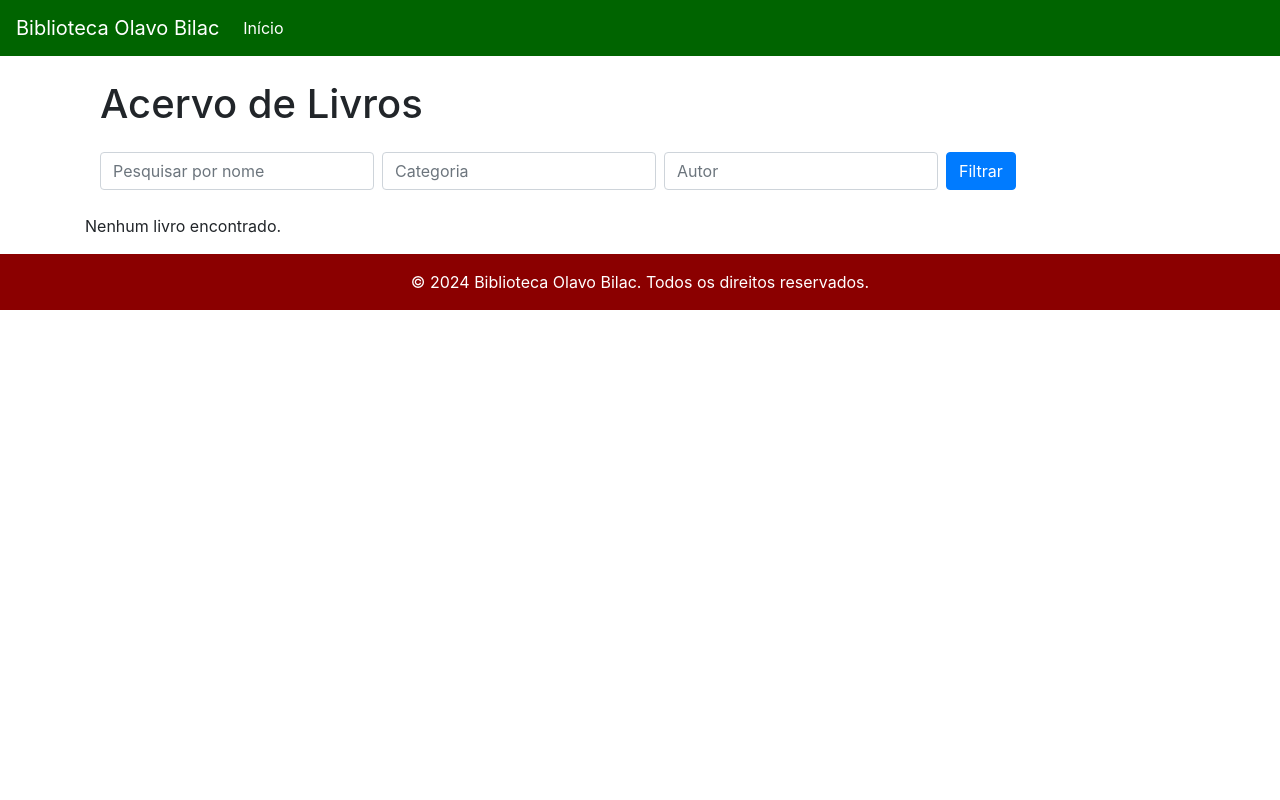
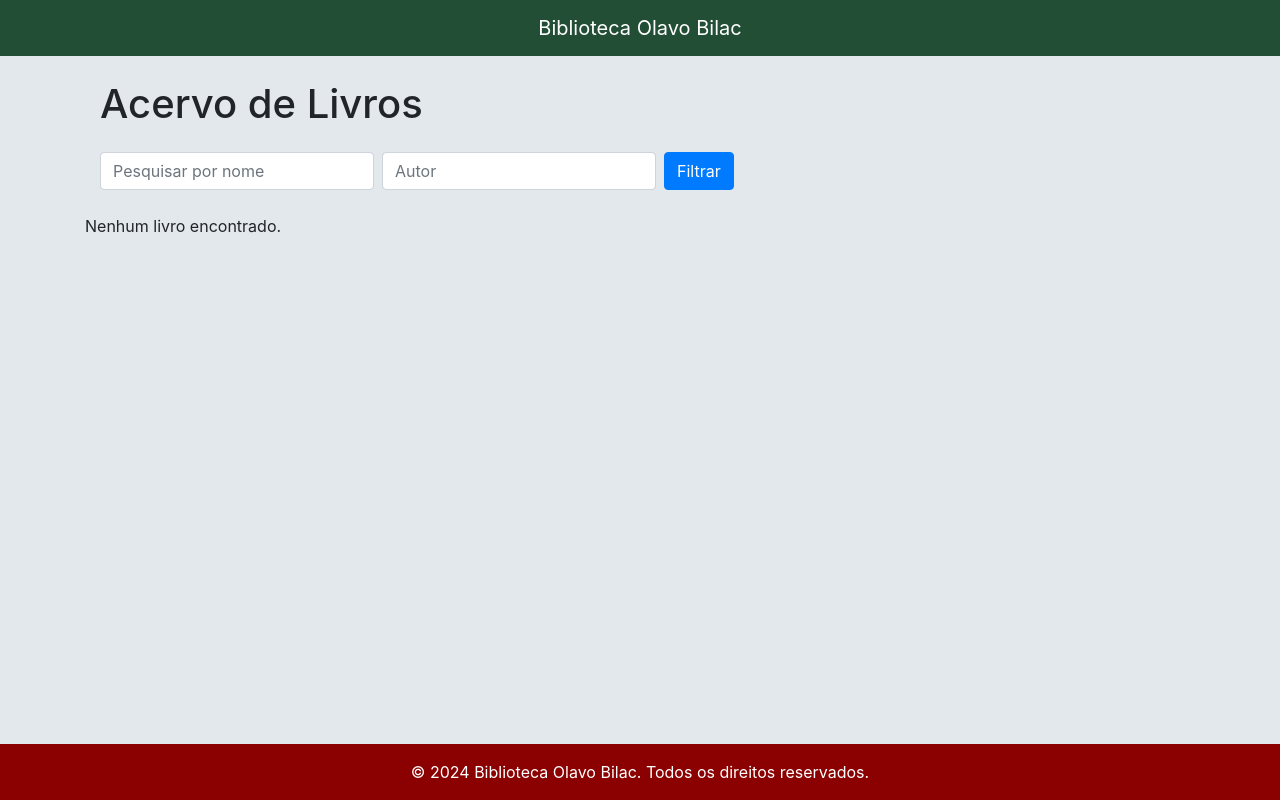
Before and after one commit to lucasjss/biblioteca_olavobilac, a Django app: page /livros/ in a window 1280 px wide. Run offline with Django 5.2, Linux system fonts and the light colour scheme; data that the repository does not hold is empty; some libraries are stand-ins or nearby versions.

Commit message:
página detalhes dos livros e ajustes no css

```diff
--- a/livro/models.py
+++ b/livro/models.py
@@ -9,7 +9,6 @@ class Livros(models.Model):
     co_autor = models.CharField(max_length=50, blank=True)
     disponivel = models.BooleanField(default=False)
     exemplares = models.FloatField(default=0)
-    categoria = models.CharField(max_length=30)
     capa_url = models.URLField(blank=True, null=True)
     descricao = models.TextField(blank=True, null=True)  # Campo para a sinopse
 
--- a/livro/utils.py
+++ b/livro/utils.py
@@ -21,7 +21,6 @@ def importar_livros_google(termo_pesquisa):
             volume_info = item.get("volumeInfo", {})
             nome = volume_info.get("title", "Título Desconhecido")
             autores = volume_info.get("authors", ["Autor Desconhecido"])
-            categoria = volume_info.get("categories", ["Categoria Desconhecida"])[0]
             capa_url = volume_info.get("imageLinks", {}).get("thumbnail", "")
             descricao = volume_info.get("description", "Descrição não disponível")
 
@@ -33,7 +32,6 @@ def importar_livros_google(termo_pesquisa):
                     co_autor=autores[1] if len(autores) > 1 else "",
                     disponivel=False,  # Definido como indisponível por padrão
                     exemplares=0,  # Definido como 0 exemplares por padrão
-                    categoria=categoria,
                     capa_url=capa_url,  # Adiciona a URL da capa
                     descricao=descricao,  # Adiciona a sinopse do livro
                 )
@@ -69,7 +67,6 @@ def importar_todos_livros_google():
                 volume_info = item.get("volumeInfo", {})
                 nome = volume_info.get("title", "Título Desconhecido")
                 autores = volume_info.get("authors", ["Autor Desconhecido"])
-                categoria = volume_info.get("categories", ["Categoria Desconhecida"])[0]
                 capa_url = volume_info.get("imageLinks", {}).get("thumbnail", "")
                 descricao = volume_info.get("description", "Descrição não disponível")
 
@@ -81,7 +78,6 @@ def importar_todos_livros_google():
                         co_autor=autores[1] if len(autores) > 1 else "",
                         disponivel=False,  # Definido como indisponível (False)
                         exemplares=0,  # Definido como 0 exemplares
-                        categoria=categoria,
                         capa_url=capa_url,  # Adiciona a URL da capa
                         descricao=descricao,  # Adiciona a sinopse
                     )
--- a/livro/views.py
+++ b/livro/views.py
@@ -10,26 +10,23 @@ from django.shortcuts import get_object_or_404
 
 def lista_livros(request):
     termo_pesquisa = request.GET.get("search", "")
-    categoria_filtro = request.GET.get("categoria", "")
     autor_filtro = request.GET.get("autor", "")
 
     livros = Livros.objects.all()
 
+    # Filtrando os livros com base nos parâmetros de pesquisa
     if termo_pesquisa:
         livros = livros.filter(nome__icontains=termo_pesquisa)
-    if categoria_filtro:
-        livros = livros.filter(categoria__icontains=categoria_filtro)
+
     if autor_filtro:
-        livros = livros.filter(
-            Q(autor__icontains=autor_filtro) | Q(co_autor__icontains=autor_filtro)
-        )
+        livros = livros.filter(autor__icontains=autor_filtro)
 
     context = {
         "livros": livros,
         "termo_pesquisa": termo_pesquisa,
-        "categoria_filtro": categoria_filtro,
         "autor_filtro": autor_filtro,
     }
+
     return render(request, "livros.html", context)
 
 
--- a/templates/base.html
+++ b/templates/base.html
@@ -8,8 +8,16 @@
     <title>{% block title %}Biblioteca Olavo Bilac{% endblock %}</title>
     <style>
         /* Cores e estilos personalizados */
+        body {
+            background-color: #e2e8ec;
+            display: flex;
+            flex-direction: column;
+            min-height: 100vh;
+            margin: 0;
+        }
+
         .navbar {
-            background-color: #006400;
+            background-color: #214E34;
             /* Verde bandeira */
         }
 
@@ -32,24 +40,22 @@
         .footer span {
             color: #fff;
         }
+
+        main {
+            flex: 1;
+        }
     </style>
 </head>
 
 <body>
     <!-- Navbar -->
     <header>
-        <nav class="navbar navbar-expand-lg navbar-light">
-            <a class="navbar-brand text-white" href="{% url 'home' %}">Biblioteca Olavo Bilac</a>
-            <button class="navbar-toggler" type="button" data-toggle="collapse" data-target="#navbarNav">
-                <span class="navbar-toggler-icon"></span>
-            </button>
-            <div class="collapse navbar-collapse" id="navbarNav">
-                <ul class="navbar-nav">
-                    <li class="nav-item">
-                        <a class="nav-link text-white" href="{% url 'home' %}">Início</a>
-                    </li>
-                    <!-- Adicione outros links aqui -->
-                </ul>
+        <nav class="navbar navbar-expand-lg">
+            <div class="container">
+                <a class="navbar-brand mx-auto text-white" href="{% url 'home' %}">Biblioteca Olavo Bilac</a>
+                <button class="navbar-toggler" type="button" data-toggle="collapse" data-target="#navbarNav">
+                    <span class="navbar-toggler-icon"></span>
+                </button>
             </div>
         </nav>
     </header>
@@ -60,7 +66,7 @@
     </main>
 
     <!-- Footer -->
-    <footer class="footer mt-auto py-3">
+    <footer class="footer py-3">
         <div class="container text-center">
             <span>&copy; 2024 Biblioteca Olavo Bilac. Todos os direitos reservados.</span>
         </div>
--- a/templates/detalhes_livro.html
+++ b/templates/detalhes_livro.html
@@ -8,7 +8,6 @@
             <h1>{{ livro.nome }}</h1>
             <img src="{{ livro.capa_url }}" alt="{{ livro.nome }}" class="img-fluid mb-4">
             <p><strong>Autor:</strong> {{ livro.autor }}{% if livro.co_autor %} e {{ livro.co_autor }}{% endif %}</p>
-            <p><strong>Categoria:</strong> {{ livro.categoria }}</p>
             <p><strong>Disponibilidade:</strong>
                 {% if livro.disponivel %}Disponível{% else %}Indisponível{% endif %}
             </p>
--- a/templates/livros.html
+++ b/templates/livros.html
@@ -6,14 +6,15 @@
 
     <!-- Filtros de pesquisa -->
     <form method="get" class="form-inline mb-4">
-        <input type="text" name="search" class="form-control mr-2" placeholder="Pesquisar por nome" value="{{ termo_pesquisa }}">
-        <input type="text" name="categoria" class="form-control mr-2" placeholder="Categoria" value="{{ categoria_filtro }}">
+        <input type="text" name="search" class="form-control mr-2" placeholder="Pesquisar por nome"
+            value="{{ termo_pesquisa }}">
         <input type="text" name="autor" class="form-control mr-2" placeholder="Autor" value="{{ autor_filtro }}">
         <button type="submit" class="btn btn-primary">Filtrar</button>
     </form>
 
     <!-- Exibição dos livros em cards -->
     <div class="row">
+        {% if livros %}
         {% for livro in livros %}
         <div class="col-md-3 mb-4">
             <div class="card h-100 d-flex flex-column">
@@ -24,14 +25,14 @@
                 <div class="card-body d-flex flex-column">
                     <h6 class="card-title">{{ livro.nome }}</h6>
                     <p class="card-text">Autor: {{ livro.autor }}{% if livro.co_autor %} e {{ livro.co_autor }}{% endif %}</p>
-                    <p class="card-text">Categoria: {{ livro.categoria }}</p>
                     <a href="{% url 'detalhes_livro' livro.id %}" class="btn btn-primary mt-auto">Ver mais</a>
                 </div>
             </div>
         </div>
-        {% empty %}
+        {% endfor %}
+        {% else %}
         <p>Nenhum livro encontrado.</p>
-        {% endfor %}
+        {% endif %}
     </div>
 </div>
 {% endblock %}
```
Also changed, not shown: templates/home.html (+27 -15 lines), livro/migrations/0001_initial.py, livro/migrations/0002_livros_exemplares.py (deleted), livro/migrations/0003_alter_livros_options_alter_livros_co_autor.py (deleted), livro/migrations/0004_categoria_livros_categoria.py (deleted), livro/migrations/0005_remove_livros_genero.py (deleted), livro/migrations/0006_alter_livros_categoria_delete_categoria.py (deleted), livro/migrations/0007_livros_capa_url_alter_livros_disponível_and_more.py (deleted), livro/migrations/0008_rename_disponível_livros_disponivel.py (deleted), livro/migrations/0009_rename_disponivel_livros_disponível_livros_descricao.py (deleted), livro/migrations/0010_rename_disponível_livros_disponivel.py (deleted).
